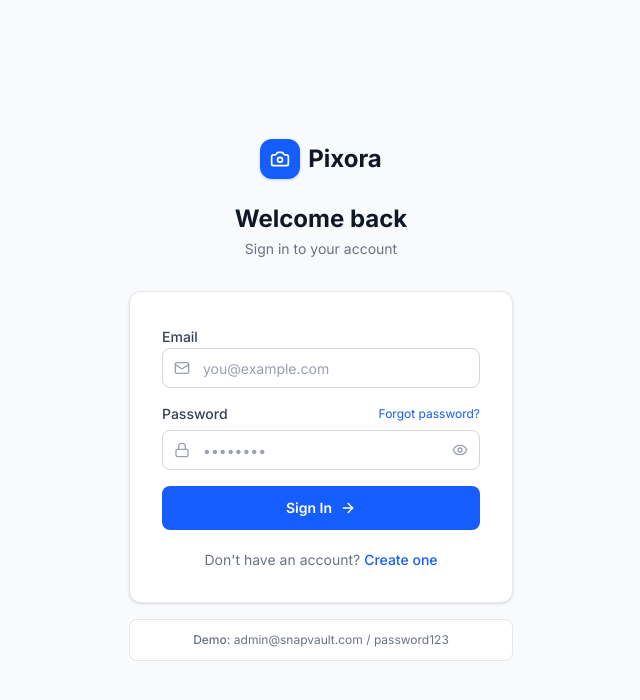
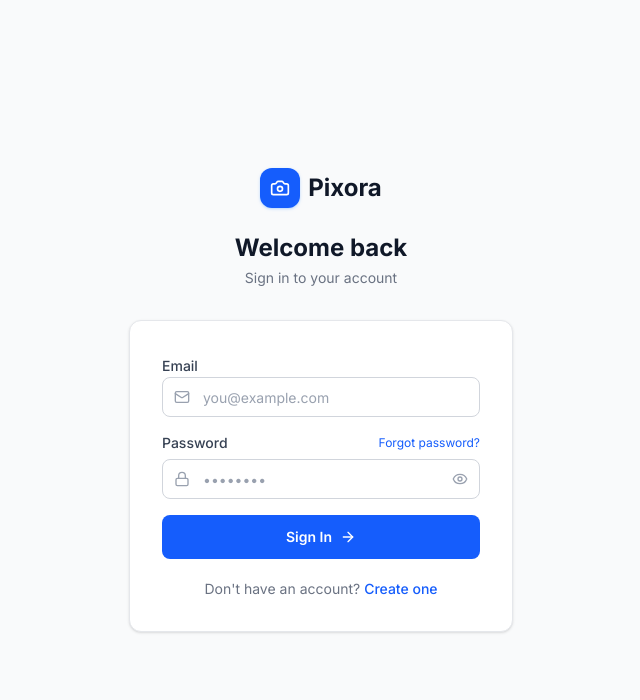
Before and after one commit to Lakshya44444/CIG_OP_WEBD_FINAL, a Next.js app: page /login in a window 1280 px wide. Shown: the top 700 px of the page, without its empty margins (319-959 px from the left). Built offline with nearby package versions, Linux system fonts and the light colour scheme.

Commit message:
fix: remove stale demo credentials from login page

```diff
--- a/src/app/(auth)/login/page.tsx
+++ b/src/app/(auth)/login/page.tsx
@@ -124,9 +124,6 @@ export default function LoginPage() {
           </p>
         </div>
 
-        <div className="mt-4 rounded-lg border border-gray-200 bg-white p-3 text-xs text-gray-500 text-center">
-          <span className="font-medium">Demo:</span> admin@snapvault.com / password123
-        </div>
       </div>
     </div>
   );
```
